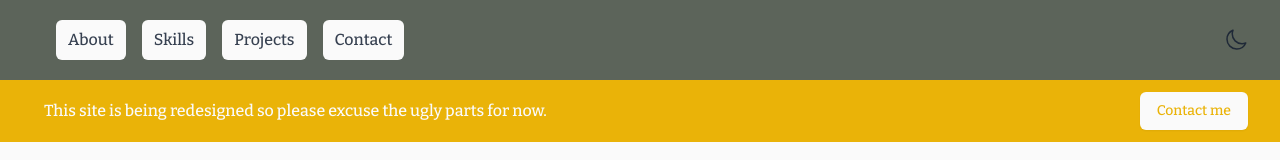
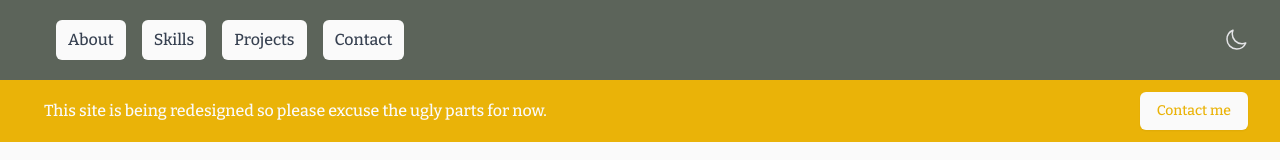
Before and after one commit to jeodell/jeodell.github.io, a Next.js app: page / in a window 1280 px wide. Shown: the top 160 px of the page. Built offline with nearby package versions, Linux system fonts and the light colour scheme.

Commit message:
Fixing colors

```diff
--- a/src/app/theme.tsx
+++ b/src/app/theme.tsx
@@ -27,7 +27,7 @@ export default function ThemeToggle() {
 
   return (
     <button onClick={() => setDarkMode(!darkMode)}>
-      {darkMode ? <SunIcon className="w-6 h-6 text-zinc-200" /> : <MoonIcon className="w-6 h-6 text-gray-800" />}
+      {darkMode ? <SunIcon className="h-6 w-6 text-zinc-200" /> : <MoonIcon className="h-6 w-6 text-zinc-200" />}
     </button>
   )
 }
```
